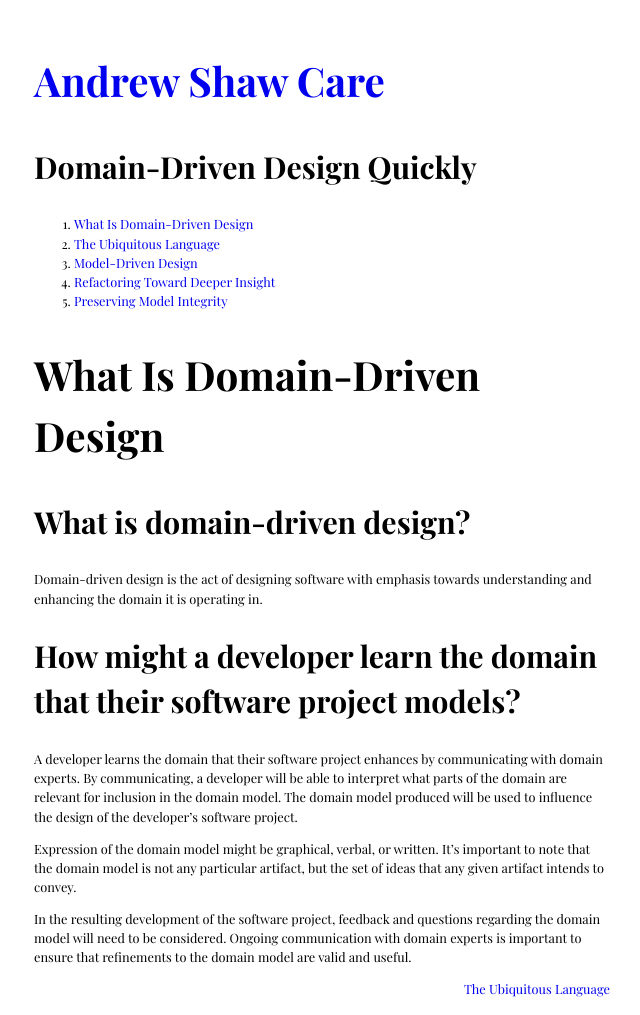
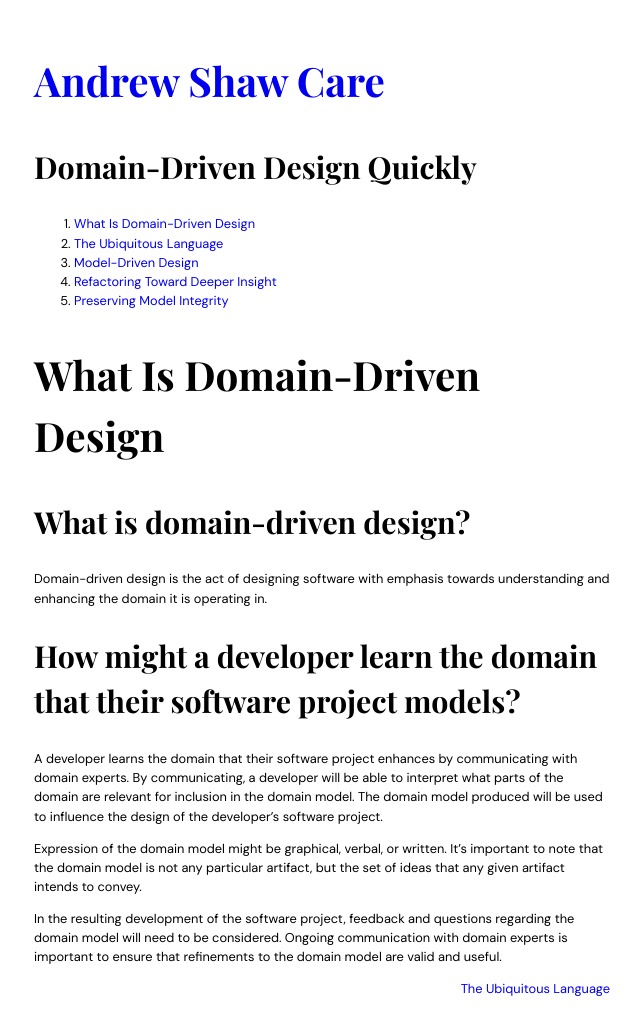
Before and after one commit to andrewshawcare/andrewshawcare.github.io, a Jekyll site: the page built from _domain_driven_design_quickly/1-what-is-domain-driven-design.md, in a window 1280 px wide. Shown: the whole page, without its empty margins (318-958 px from the left). Built offline with Jekyll 4.4.1, drawn with Linux system fonts in a browser that asks for light colours; some web fonts are replaced.

Commit message:
Change fonts

```diff
--- a/_includes/head.html
+++ b/_includes/head.html
@@ -4,7 +4,7 @@
 <link rel="preconnect" href="https://fonts.googleapis.com" />
 <link rel="preconnect" href="https://fonts.gstatic.com" crossorigin />
 <link
-  href="https://fonts.googleapis.com/css2?family=Playfair+Display:ital,wght@0,400;0,700;1,400&display=swap"
+  href="https://fonts.googleapis.com/css2?family=DM+Sans:ital@0;1&family=Playfair+Display:wght@700&display=swap"
   rel="stylesheet"
 />
 <link rel="stylesheet" href="/assets/default.css" />
--- a/assets/default.scss
+++ b/assets/default.scss
@@ -17,10 +17,14 @@ body {
   margin: 0 auto;
   padding: 1rem;
   max-width: 36rem;
-  font-family: 'Playfair Display', serif;
+  font-family: 'DM Sans', sans-serif;
   font-weight: 400;
   font-size: $base-font-size;
   @include line-height($base-font-size)
+}
+
+h1,h2,h3,h4,h5,h6 {
+  font-family: 'Playfair Display', serif;
 }
 
 h1 {
```
